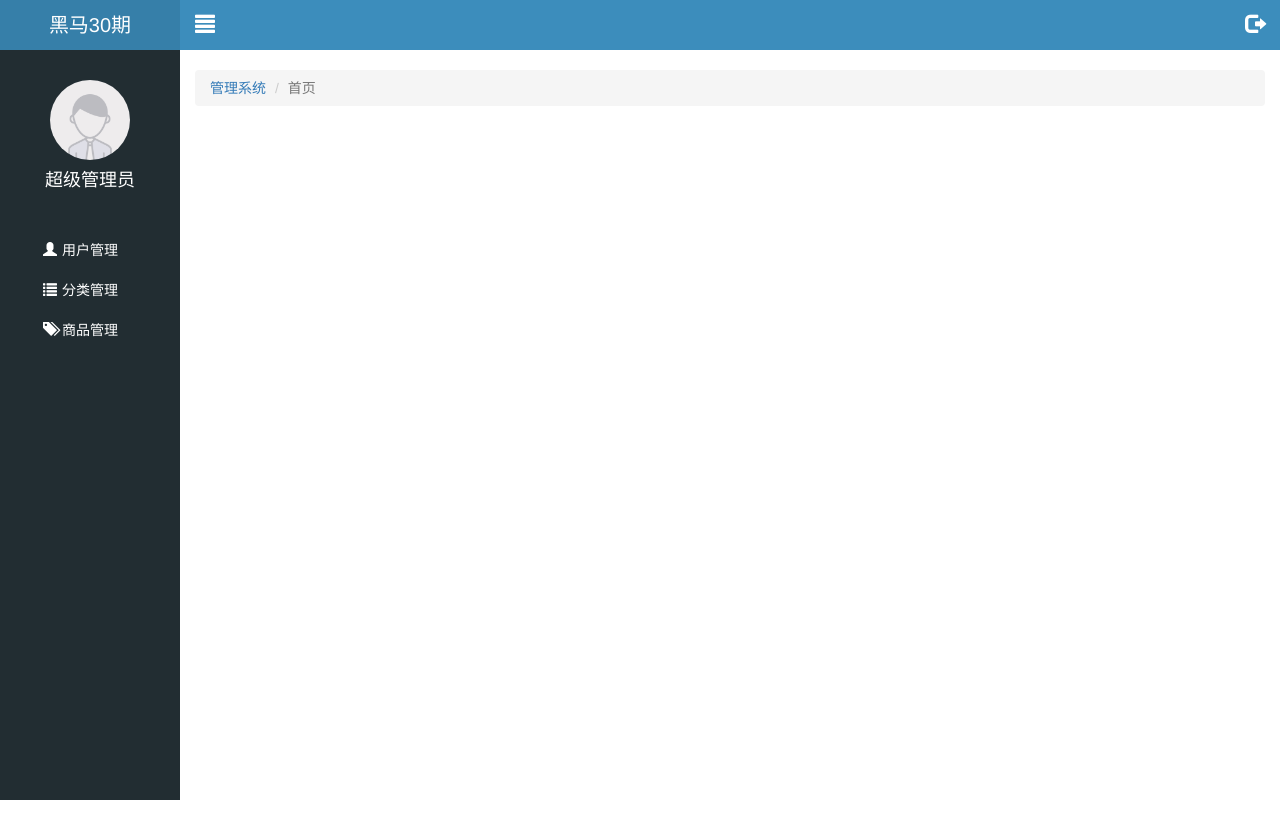
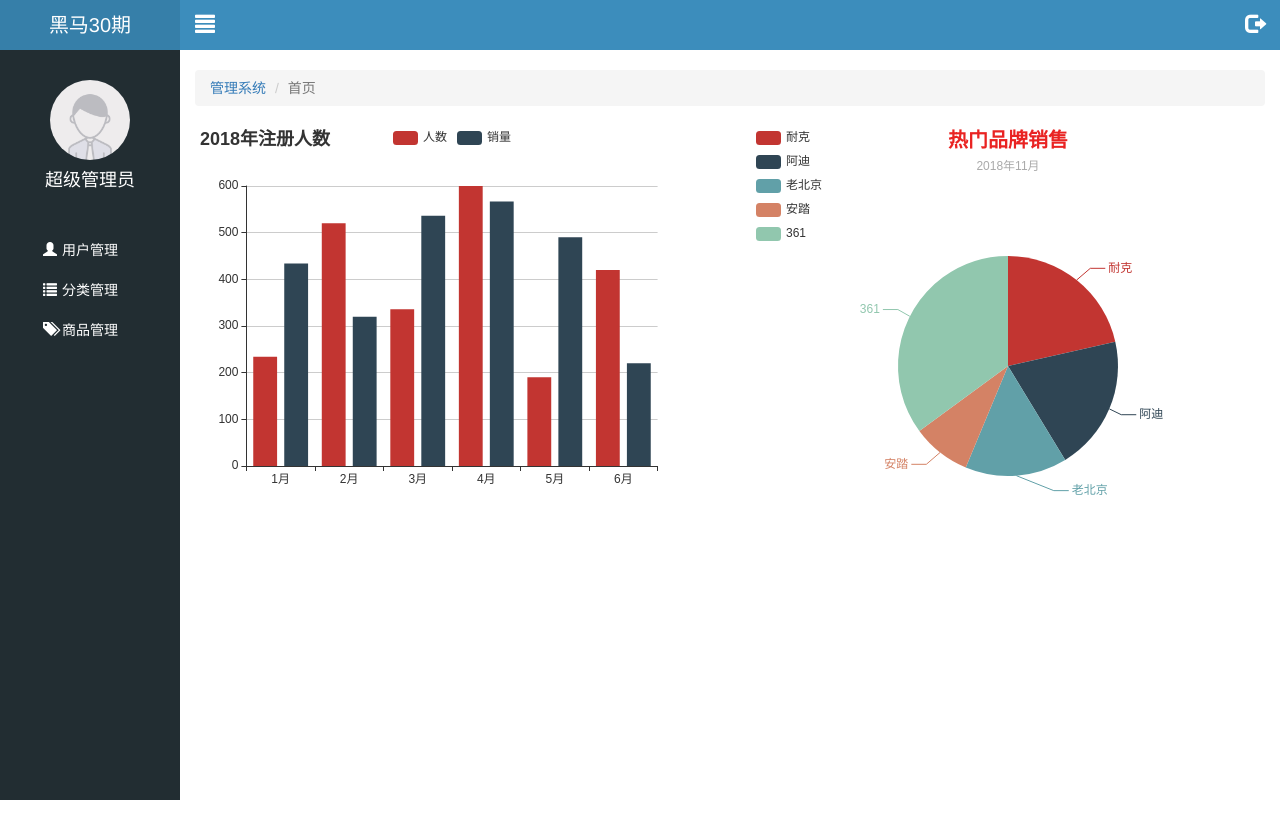
Before and after one commit to cyrchen/letao, a website: page public/back/index.html in a window 1280 px wide. Shown: the top 838 px of the page. Drawn offline with Linux system fonts and the light colour scheme; no server answers.

Commit message:
首页图表内容完成

```diff
--- a/public/back/css/common.css
+++ b/public/back/css/common.css
@@ -148,3 +148,10 @@ ul {
     color: #fff;
     font-size: 20px;
 }
+
+.lt_content .echarts_left,
+.lt_content .echarts_right {
+    width: 48%;
+    height: 400px;
+    background-color: pink;
+}
--- a/public/back/index.html
+++ b/public/back/index.html
@@ -38,6 +38,7 @@
 
     <!-- 右侧主题部分 -->
     <div class="lt_main">
+
         <div class="lt_topbar">
             <a class="icon_left pull-left" href="#"><i class="glyphicon glyphicon-align-justify"></i></a>
             <a class="icon_right pull-right" href="#"><i class="glyphicon glyphicon-log-out"></i></a>
@@ -48,6 +49,11 @@
                 <li><a href="#">管理系统</a></li>
                 <li class="active">首页</li>
             </ol>
+
+            <div class="lt_content">
+                <div class="echarts_left pull-left"></div>
+                <div class="echarts_right pull-right"></div>
+            </div>
         </div>
     </div>
 
@@ -71,15 +77,14 @@
     </div>
 
 
-
-
-
     <script src="./lib/jquery/jquery.min.js"></script>
     <script src="./lib/bootstrap/js/bootstrap.min.js"></script>
     <script src="./lib/bootstrap-validator/js/bootstrapValidator.js"></script>
     <script src="./lib/nprogress/nprogress.js"></script>
+    <script src="./lib/echarts/echarts.min.js"></script>
     <script src="./js/common.js"></script>
     <script src="./js/isLogin.js"></script>
+    <script src="./js/index.js"></script>
 </body>
 
 </html>
--- /dev/null
+++ b/public/back/js/index.js
@@ -0,0 +1,93 @@
+$(function () {
+
+    // 左侧柱状图
+    var echarts_left = echarts.init(document.querySelector(".echarts_left"));
+
+    // 指定图表的配置项和数据
+    var option1 = {
+        title: {
+            text: '2018年注册人数'
+        },
+        tooltip: {},
+        legend: {
+            data: ['人数', '销量']
+        },
+        xAxis: {
+            data: ["1月", "2月", "3月", "4月", "5月", "6月"]
+        },
+        yAxis: {},
+        series: [{
+            name: '人数',
+            type: 'bar',
+            data: [234, 520, 336, 600, 190, 420]
+        }, {
+            name: '销量',
+            type: 'bar',
+            data: [434, 320, 536, 567, 490, 220]
+        }]
+    };
+    // 使用刚指定的配置项和数据显示图表。
+    echarts_left.setOption(option1);
+
+
+    // 右侧饼状图
+    var echarts_right = echarts.init(document.querySelector(".echarts_right"));
+    option2 = {
+        title: {
+            text: '热门品牌销售',
+            subtext: '2018年11月',
+            x: 'center',
+            textStyle: {
+                fontSize: 20,
+                color: "#e92322"
+            }
+        },
+        tooltip: {
+            trigger: 'item',
+            formatter: "{a} <br/>{b} : {c} ({d}%)"
+        },
+        legend: {
+            orient: 'vertical',
+            left: 'left',
+            data: ['耐克', '阿迪', '老北京', '安踏', '361']
+        },
+        series: [{
+            name: '访问来源',
+            type: 'pie',
+            radius: '55%',
+            center: ['50%', '60%'],
+            data: [{
+                    value: 335,
+                    name: '耐克'
+                },
+                {
+                    value: 310,
+                    name: '阿迪'
+                },
+                {
+                    value: 234,
+                    name: '老北京'
+                },
+                {
+                    value: 135,
+                    name: '安踏'
+                },
+                {
+                    value: 548,
+                    name: '361'
+                }
+            ],
+            itemStyle: {
+                emphasis: {
+                    shadowBlur: 10,
+                    shadowOffsetX: 0,
+                    shadowColor: 'rgba(0, 0, 0, 0.5)'
+                }
+            }
+        }]
+    };
+    echarts_right.setOption(option2);
+
+
+
+})
```
